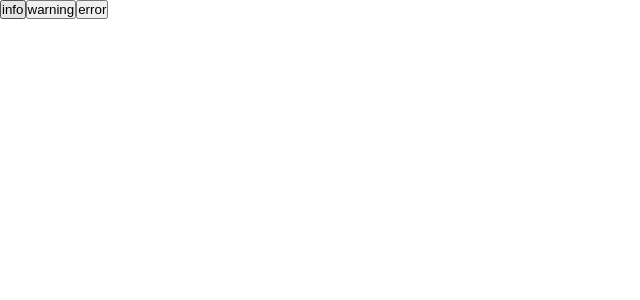
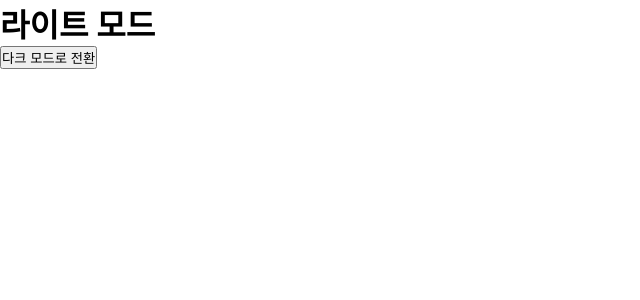
Before and after one commit to H-Genie/react-easy-design, a React (Vite) app: page / in a window 1280 px wide. Shown: the top 300 px of the page, without its empty margins (0-640 px from the left). Built offline with nearby package versions, Linux system fonts and the light colour scheme.

Commit message:
feat : 다크모드 기본기능

```diff
--- a/package.json
+++ b/package.json
@@ -1,6 +1,7 @@
 {
   "name": "react-easy-design",
-  "version": "0.0.0",
+  "author": "H-Genie",
+  "version": "1.0.0",
   "license": "MIT",
   "private": true,
   "type": "module",
--- a/src/App.tsx
+++ b/src/App.tsx
@@ -1,11 +1,9 @@
-import Message from "./components/Message"
+import DarkMode from "./components/DarkMode"
 
 export default function App() {
   return (
     <>
-      <button onClick={() => Message.info("info")}>info</button>
-      <button onClick={() => Message.warning("warning")}>warning</button>
-      <button onClick={() => Message.error("error")}>error</button>
+      <DarkMode />
     </>
   )
 }
--- /dev/null
+++ b/src/components/DarkMode/DarkMode.css
@@ -0,0 +1,9 @@
+body.light-mode {
+  background-color: white;
+  color: black;
+}
+
+body.dark-mode {
+  background-color: black;
+  color: white;
+}
--- /dev/null
+++ b/src/components/DarkMode/index.tsx
@@ -0,0 +1,28 @@
+import { useState, useEffect } from "react"
+import "./DarkMode.css"
+
+function DarkMode() {
+  const [isDarkMode, setIsDarkMode] = useState(() => {
+    return localStorage.getItem("theme") === "dark"
+  })
+
+  useEffect(() => {
+    document.body.className = isDarkMode ? "dark-mode" : "light-mode"
+    localStorage.setItem("theme", isDarkMode ? "dark" : "light")
+  }, [isDarkMode])
+
+  const toggleDarkMode = () => {
+    setIsDarkMode(prevMode => !prevMode)
+  }
+
+  return (
+    <div className="App">
+      <h1>{isDarkMode ? "다크 모드" : "라이트 모드"}</h1>
+      <button onClick={toggleDarkMode}>
+        {isDarkMode ? "라이트 모드로 전환" : "다크 모드로 전환"}
+      </button>
+    </div>
+  )
+}
+
+export default DarkMode
```
Also changed, not shown: 1 other file (tests, documents, lock files or other folders).
